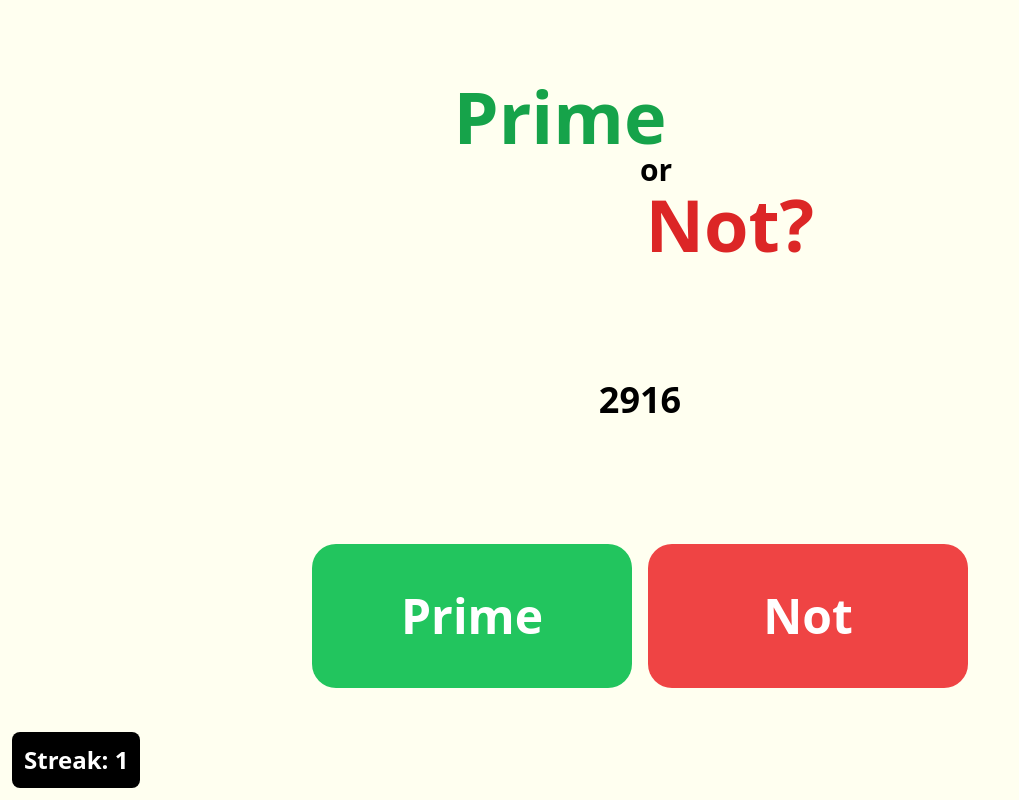
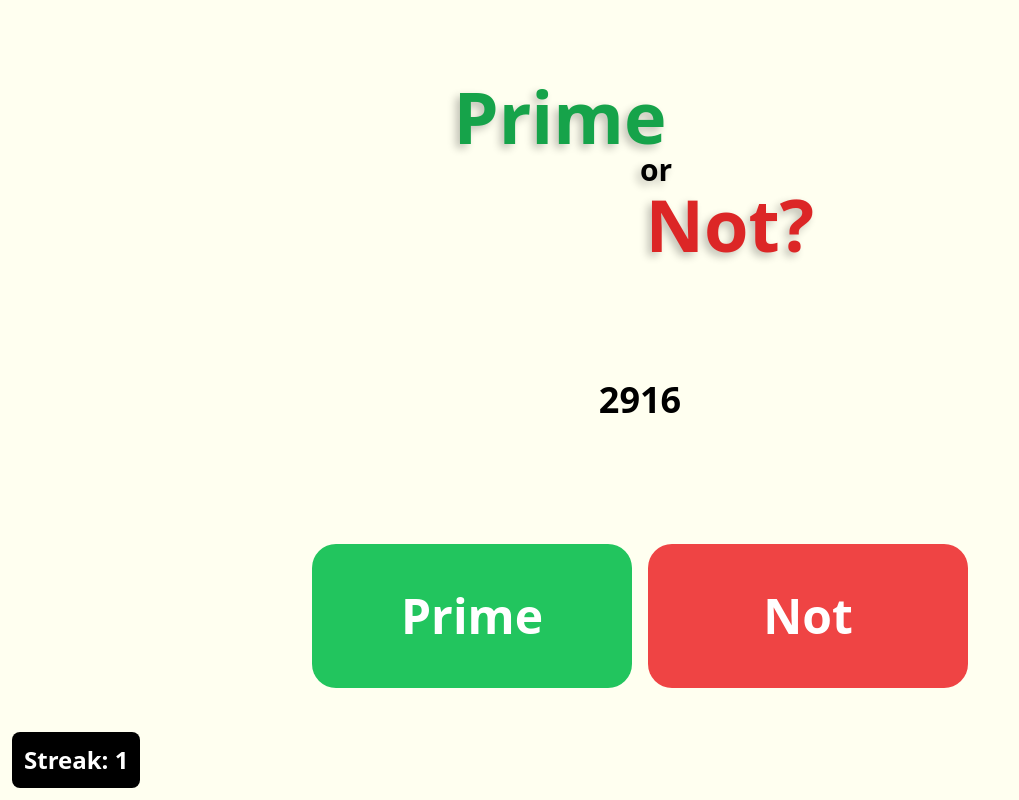
Before and after one commit to michaeltio/CendolBarneyUAS, a React (Vite) app: page /primeornot in a window 1280 px wide. Shown: the whole page, without its empty margins (0-1019 px from the left). Built offline with nearby package versions, Linux system fonts and the light colour scheme.

Commit message:
kasi bayangan dikit di prime or not

```diff
--- a/src/pages/PrimeOrNot.jsx
+++ b/src/pages/PrimeOrNot.jsx
@@ -67,10 +67,15 @@ function PrimeOrNot(){
     return (
         <div className="" >
             <div style={cusStyles} className="absolute top-0 left-0 w-screen h-screen"/>
-            <div className="title absolute top-0 left-1/2 -translate-x-1/2 mt-20">
+            <div className="title absolute top-0 left-1/2 -translate-x-1/2 mt-20 z-30">
                 <h1 className="font-bold text-6xl md:text-7xl -translate-x-20 text-green-600">Prime</h1>
                 <h1 className="font-bold text-3xl translate-x-1/2">or</h1>
                 <h1 className="font-bold text-6xl md:text-7xl translate-x-28 text-red-600">Not?</h1>
+            </div>
+            <div className="title absolute top-1 left-1/2 -translate-x-1/2 mt-20 -ml-1 opacity-25 blur-sm">
+                <h1 className="font-bold text-6xl md:text-7xl -translate-x-20 text-black">Prime</h1>
+                <h1 className="font-bold text-3xl translate-x-1/2">or</h1>
+                <h1 className="font-bold text-6xl md:text-7xl translate-x-28 text-black">Not?</h1>
             </div>
             <div className="numberDiv absolute top-1/2 left-1/2 -translate-x-1/2 -translate-y-1/2 text-4xl font-bold">
                 <h3>{rand}</h3>
```
